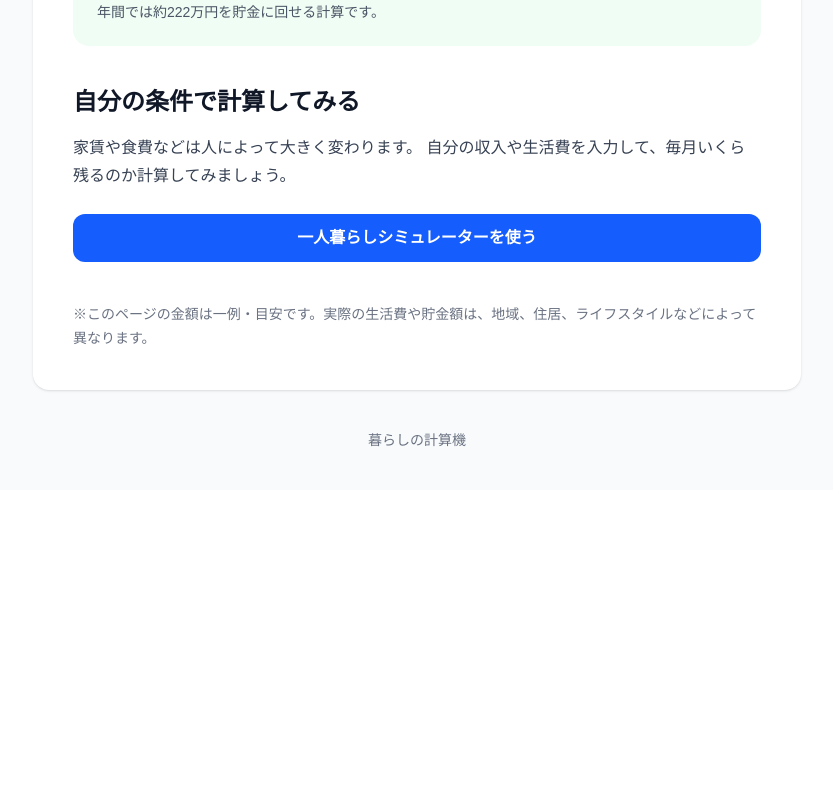
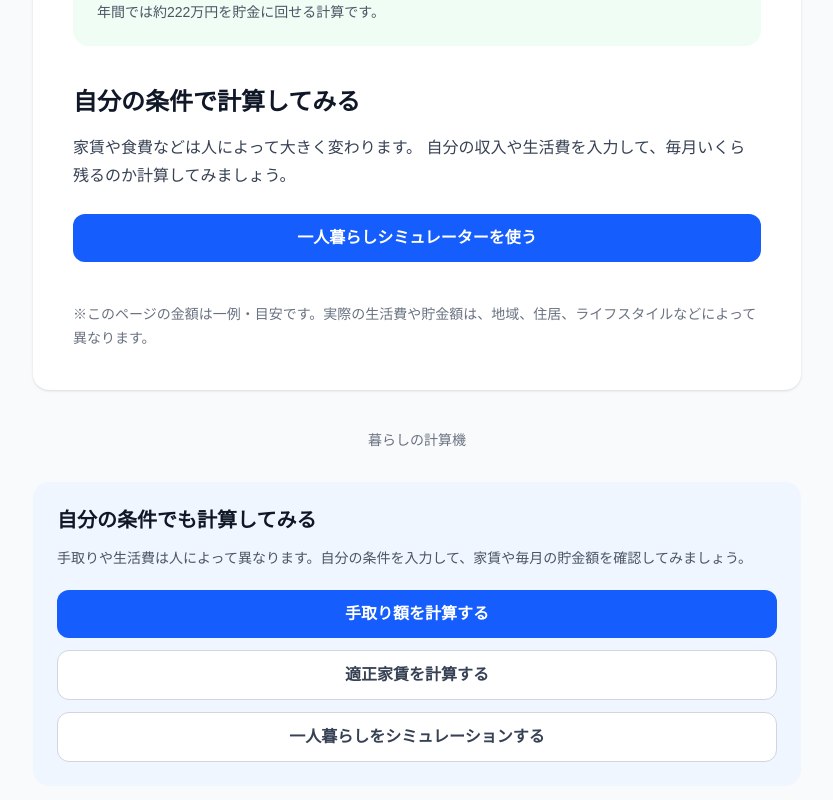
Before and after one commit to yakiimo1998/kurashi-calculator, a Next.js app: page /take-home-40 in a window 1280 px wide. Shown: the part 1428-2228 px from the top of the page, without its empty margins (223-1056 px from the left). Before the commit the page ends 1918 px from the top, so only its background shows below. Built offline with nearby package versions, Linux system fonts and the light colour scheme.

Commit message:
Add calculator links to take-home 40 page

```diff
--- a/app/take-home-40/page.tsx
+++ b/app/take-home-40/page.tsx
@@ -179,6 +179,38 @@ export default function TakeHome40Page() {
         <footer className="mt-10 text-center text-sm text-gray-500">
           暮らしの計算機
         </footer>
+                <section className="mt-8 rounded-2xl bg-blue-50 p-6">
+          <h2 className="text-xl font-bold text-gray-900">
+            自分の条件でも計算してみる
+          </h2>
+
+          <p className="mt-3 text-sm leading-6 text-gray-600">
+            手取りや生活費は人によって異なります。自分の条件を入力して、家賃や毎月の貯金額を確認してみましょう。
+          </p>
+
+          <div className="mt-5 flex flex-col gap-3">
+            <a
+              href="/take-home"
+              className="rounded-xl bg-blue-600 px-5 py-3 text-center font-semibold text-white hover:bg-blue-700"
+            >
+              手取り額を計算する
+            </a>
+
+            <a
+              href="/rent"
+              className="rounded-xl border border-gray-300 bg-white px-5 py-3 text-center font-semibold text-gray-700 hover:bg-gray-50"
+            >
+              適正家賃を計算する
+            </a>
+
+            <a
+              href="/simulation"
+              className="rounded-xl border border-gray-300 bg-white px-5 py-3 text-center font-semibold text-gray-700 hover:bg-gray-50"
+            >
+              一人暮らしをシミュレーションする
+            </a>
+          </div>
+        </section>
       </div>
     </main>
   );
```
